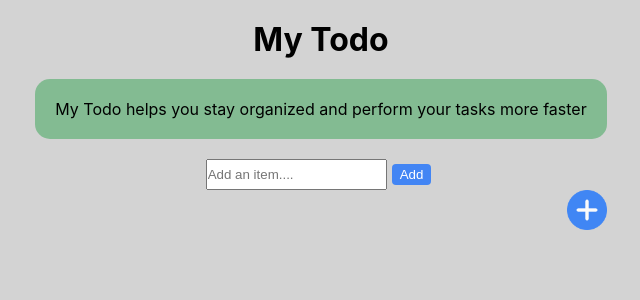
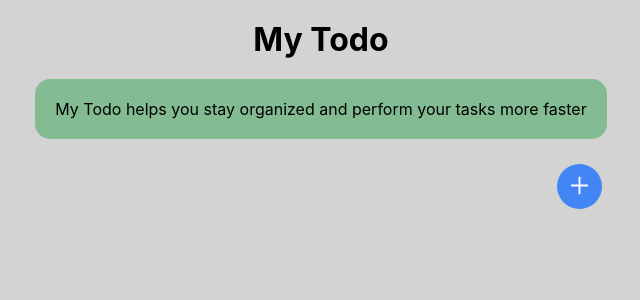
Before and after one commit to immortallight/ReactHook-TodoApp, a React (Create React App) app: page / in a window 1280 px wide. Shown: the top 300 px of the page, without its empty margins (319-959 px from the left). Built offline with nearby package versions, Linux system fonts and the light colour scheme.

Commit message:
feat: add input toggle feature

```diff
--- a/package.json
+++ b/package.json
@@ -9,6 +9,7 @@
     "bootstrap": "^5.2.2",
     "react": "^18.2.0",
     "react-dom": "^18.2.0",
+    "react-icons": "^4.7.1",
     "react-scripts": "5.0.1",
     "react-spinners": "^0.13.6",
     "reactstrap": "^9.1.5",
--- a/src/App.css
+++ b/src/App.css
@@ -1,16 +1,14 @@
-
-*{
+* {
   box-sizing: border-box;
   padding: 0;
   margin: 0;
 }
-body{
+
+body {
   background-color: #d3d3d3;
-
 }
 
-.App{
-
+.App {
   display: flex;
   flex-direction: column;
   align-items: center;
@@ -19,50 +17,90 @@ body{
 /* .App > *{
   margin-block: 20px;
 } */
-.header{
+
+.header {
   margin-block: 20px;
 }
-.intro{
+
+.intro {
   background-color: rgba(52, 163, 83, 0.5);
   border-radius: 15px;
   padding: 20px;
   margin-block-end: 20px;
+}
 
-}
-.input-and-button{
+.input-and-button {
   display: flex;
   justify-content: center;
+  margin: 15px 0;
 }
 
+.input-and-button input {
+  height: 40px;
+  width: 50%;
+  border: none;
+  border-radius: 6px;
+  padding: 3px 7px;
+  outline: none;
+  background: ghostwhite;
+  border-top-right-radius: 0px;
+  border-bottom-right-radius: 0px;
+}
 
-button{
+.input-and-button button {
+  width: 20%;
+  height: 40px;
+  margin: 0;
+  border-top-left-radius: 0px;
+  border-bottom-left-radius: 0px;
+  font-size: 17px;
+}
 
+.input-and-button button:hover {
+  cursor: pointer;
+}
+
+button {
   border: none;
-  border-radius: 4px;
+  border-radius: 6px;
   background-color: #4285f4;
   color: #ffff;
   padding: 3px 8px;
   margin: 5px;
 }
-li{
+
+li {
   list-style-type: none;
   background-color: #ffffff;
   border-radius: 15px;
   padding: 20px;
   margin: 8px auto;
 }
-li img, .plus{
+
+.plus {
+  height: 45px;
+  width: 45px;
+  border-radius: 50%;
   float: right;
 }
- .show{
+
+.plus:hover {
+  cursor: pointer;
+}
+
+.plus svg {
+  font-size: 25px;
+}
+
+.show {
   display: block;
 }
 
 @media screen and (max-width: 1000px) {
- .App{
+  .App {
     padding: 0 16px;
   }
-.header{
+  .header {
     font-size: 24px;
   }
 }
--- a/src/App.js
+++ b/src/App.js
@@ -1,17 +1,16 @@
-import React, {useState} from "react";
-import "./App.css"
+import React, { useState } from "react";
+import "./App.css";
+import { MdOutlineCancel } from "react-icons/md";
+import { AiOutlinePlus } from "react-icons/ai";
 
-
-
-
-function App(){
-
+function App() {
   // state hook _ "useState"
   const [newItem, setNewItem] = useState("");
-const [items, setItems]= useState([]);
+  const [items, setItems] = useState([]);
+  const [display, setDisplay] = useState(false);
 
   // helper function
-function addItem(){
+  function addItem() {
     if (!newItem) {
       alert("Press enter an item.");
       return;
@@ -22,70 +21,64 @@ function addItem(){
       value: newItem,
     };
 
-
-
- setItems((oldList) => [...oldList, item])
+    setItems((oldList) => [...oldList, item]);
     setNewItem("");
   }
-function removeItem (id) {
+
+  function removeItem(id) {
     const newArray = items.filter((item) => item.id !== id);
     setItems(newArray);
+  }
 
+  function handleInputDisplay() {
+    setDisplay(true);
+  }
 
-}
-return(
+  return (
     <div className="App">
       {/* Header  */}
-<h1 className="header">
-
-  My Todo</h1>
+      <h1 className="header">My Todo</h1>
 
       {/* input  (input and button) */}
 
-<div className="addNew" >
-<p className="intro">My Todo helps you stay organized and perform your tasks more faster</p>
+      <div className="addNew">
+        <p className="intro">
+          My Todo helps you stay organized and perform your tasks more faster
+        </p>
 
+        {display ? (
           <div className="input-and-button">
             <input
               type="text"
               placeholder="Add an item...."
               value={newItem}
-      onChange={(e) => setNewItem(e.target.value)
-      }
-
+              onChange={(e) => setNewItem(e.target.value)}
             />
             <button onClick={() => addItem()}>Add</button>
           </div>
-
-
+        ) : null}
 
         {/* List of Items */}
 
-<ul >
-  {items.map(item => {
-    return(
-      <li key={item.id} >
+        <ul>
+          {items.map((item) => {
+            return (
+              <li key={item.id}>
                 {item.value}
-        <img src={require("./cancel.png")}
-         height="18" width="18" alt="fgefb"
-         className="delete-button" onClick={() => removeItem(item.id)}
+                <MdOutlineCancel
+                  className="delete-button"
+                  onClick={() => removeItem(item.id)}
                 />
-
               </li>
-    )
+            );
           })}
-
         </ul>
-<img src= {require("./plus.png")}height="40" width="40" alt="plus"  className="plus" />
-
+        <button onClick={handleInputDisplay} className="plus">
+          <AiOutlinePlus />
+        </button>
       </div>
     </div>
-)
-
+  );
 }
 
-
-
-
-
 export default App;
```
Also changed, not shown: src/components/Button/index.js (added), src/components/Input/index.js (added), 1 other file (tests, documents, lock files or other folders). Lines whose indentation alone changed are shown as unchanged.
